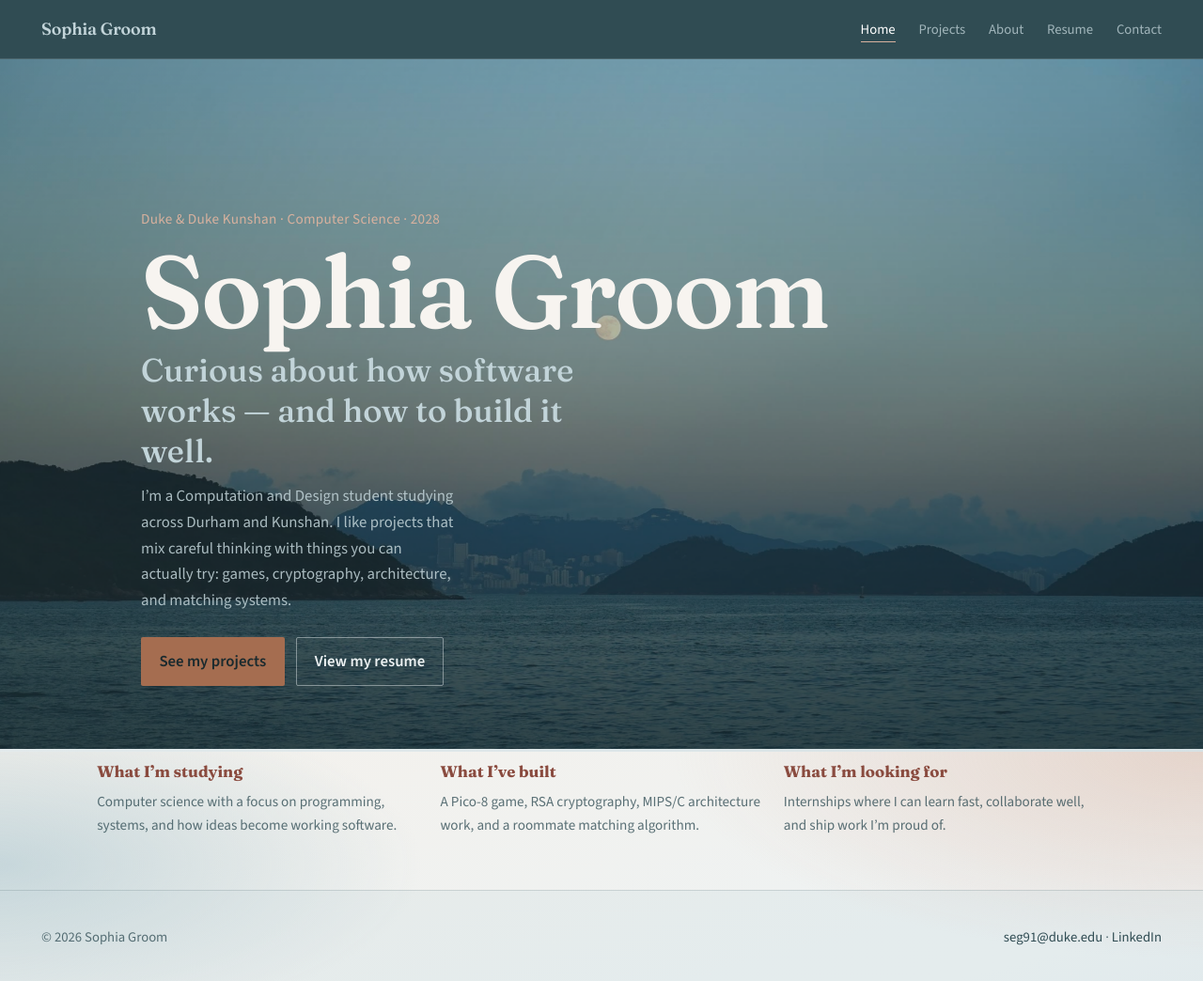
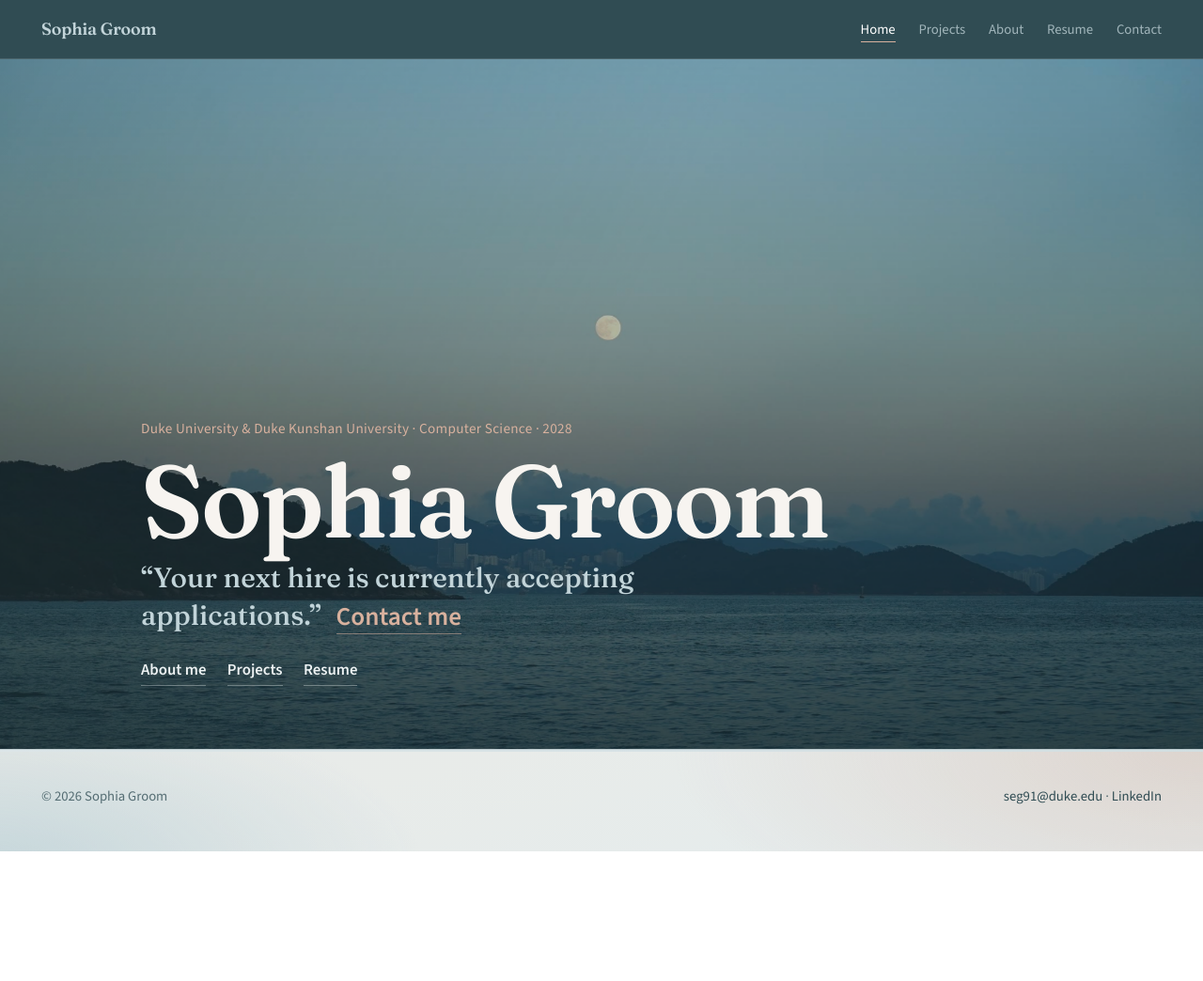
Before and after one commit to SophiaGroom/SophiaGroom.github.io, a plain HTML site: page index.html in a window 1280 px wide. Shown: the whole page at 94% size. After the commit the page ends 906 px from the top, so only its background shows below. Drawn offline with nearby package versions, Linux system fonts and the light colour scheme.

Commit message:
Rework homepage hire line and navigation links
Update the kicker to full university names, replace the bio and CTAs
with the hire quote plus Contact me, add About/Projects/Resume links,
and remove the focus-area strip.

Co-authored-by: SophiaGroom <SophiaGroom@users.noreply.github.com>

```diff
--- a/index.html
+++ b/index.html
@@ -4,11 +4,11 @@
     <meta charset="UTF-8">
     <meta name="viewport" content="width=device-width, initial-scale=1.0">
     <title>Sophia Groom</title>
-    <meta name="description" content="Sophia Groom — Computer Science student at Duke & Duke Kunshan focused on software engineering, systems, and technology-driven problem-solving.">
+    <meta name="description" content="Sophia Groom — Computer Science student at Duke University & Duke Kunshan University, class of 2028.">
     <link rel="preconnect" href="https://fonts.googleapis.com">
     <link rel="preconnect" href="https://fonts.gstatic.com" crossorigin>
     <link href="https://fonts.googleapis.com/css2?family=Fraunces:opsz,wght@9..144,500;9..144,600;9..144,700&family=Source+Sans+3:wght@400;500;600;700&display=swap" rel="stylesheet">
-    <link rel="stylesheet" href="styles.css?v=20261119">
+    <link rel="stylesheet" href="styles.css?v=20261119b">
 </head>
 <body>
     <header class="site-header">
@@ -29,30 +29,18 @@
         <section class="hero" aria-label="Introduction">
             <div class="hero-media" role="img" aria-label="Full moon over a quiet lake with a distant city skyline"></div>
             <div class="hero-content">
-                <p class="hero-kicker">Duke &amp; Duke Kunshan · Computer Science · 2028</p>
+                <p class="hero-kicker">Duke University &amp; Duke Kunshan University · Computer Science · 2028</p>
                 <p class="hero-brand">Sophia Groom</p>
-                <h1 class="hero-line">Curious about how software works — and how to build it well.</h1>
-                <p class="hero-copy">I’m a Computation and Design student studying across Durham and Kunshan. I like projects that mix careful thinking with things you can actually try: games, cryptography, architecture, and matching systems.</p>
-                <div class="cta-row">
-                    <a class="button button-primary" href="projects.html">See my projects</a>
-                    <a class="button button-ghost" href="resume.html">View my resume</a>
-                </div>
+                <p class="hero-hire">
+                    “Your next hire is currently accepting applications.”
+                    <a href="contact.html">Contact me</a>
+                </p>
+                <nav class="hero-links" aria-label="Explore">
+                    <a href="aboutme.html">About me</a>
+                    <a href="projects.html">Projects</a>
+                    <a href="resume.html">Resume</a>
+                </nav>
             </div>
-        </section>
-
-        <section class="home-strip" aria-label="Focus areas">
-            <article class="reveal">
-                <h2>What I’m studying</h2>
-                <p>Computer science with a focus on programming, systems, and how ideas become working software.</p>
-            </article>
-            <article class="reveal">
-                <h2>What I’ve built</h2>
-                <p>A Pico-8 game, RSA cryptography, MIPS/C architecture work, and a roommate matching algorithm.</p>
-            </article>
-            <article class="reveal">
-                <h2>What I’m looking for</h2>
-                <p>Internships where I can learn fast, collaborate well, and ship work I’m proud of.</p>
-            </article>
         </section>
     </main>
 
--- a/styles.css
+++ b/styles.css
@@ -216,36 +216,64 @@ main {
   animation: riseIn 0.9s var(--ease) 0.2s forwards;
 }
 
-.hero-line {
-  margin: 0 0 0.85rem;
-  max-width: 22ch;
+.hero-hire {
+  margin: 0 0 1.5rem;
+  max-width: 38rem;
   font-family: var(--font-display);
-  font-size: clamp(1.4rem, 3.1vw, 2.15rem);
+  font-size: clamp(1.25rem, 2.8vw, 1.85rem);
   font-weight: 500;
   font-optical-sizing: auto;
-  line-height: 1.25;
+  line-height: 1.35;
   color: var(--mist);
   opacity: 0;
   transform: translateY(22px);
   animation: riseIn 0.9s var(--ease) 0.35s forwards;
 }
 
-.hero-copy {
-  margin: 0 0 1.55rem;
-  max-width: 40ch;
-  color: var(--on-dark-muted);
+.hero-hire a {
+  display: inline-block;
+  margin-left: 0.55rem;
+  color: var(--blush);
+  font-family: var(--font-body);
+  font-size: 0.92em;
+  font-weight: 600;
+  text-decoration: none;
+  border-bottom: 1px solid rgba(216, 177, 158, 0.55);
+}
+
+.hero-hire a:hover {
+  color: #f0d7c8;
+  border-bottom-color: #f0d7c8;
+}
+
+.hero-links {
+  display: flex;
+  flex-wrap: wrap;
+  gap: 0.85rem 1.4rem;
   opacity: 0;
   transform: translateY(22px);
   animation: riseIn 0.9s var(--ease) 0.5s forwards;
+}
+
+.hero-links a {
+  color: var(--on-dark);
+  font-family: var(--font-body);
+  font-size: 1.05rem;
+  font-weight: 600;
+  text-decoration: none;
+  border-bottom: 1px solid rgba(237, 242, 243, 0.35);
+  padding-bottom: 0.1rem;
+}
+
+.hero-links a:hover {
+  color: var(--blush);
+  border-bottom-color: var(--blush);
 }
 
 .cta-row {
   display: flex;
   flex-wrap: wrap;
   gap: 0.8rem;
-  opacity: 0;
-  transform: translateY(22px);
-  animation: riseIn 0.9s var(--ease) 0.65s forwards;
 }
 
 .button {
@@ -346,34 +374,6 @@ main {
   margin: 0 0 1rem;
   max-width: 44rem;
   color: var(--text-soft);
-}
-
-.home-strip {
-  width: min(1080px, calc(100% - 2.2rem));
-  margin: -1.5rem auto 3.5rem;
-  display: grid;
-  grid-template-columns: repeat(3, 1fr);
-  gap: 1rem;
-  padding: 1.1rem 0 0;
-  border-top: 1px solid var(--line);
-}
-
-.home-strip article {
-  padding: 1rem 0.2rem 0;
-}
-
-.home-strip h2 {
-  margin: 0 0 0.35rem;
-  font-family: var(--font-display);
-  font-size: 1.05rem;
-  font-weight: 700;
-  color: var(--brick);
-}
-
-.home-strip p {
-  margin: 0;
-  color: var(--text-muted);
-  font-size: 0.95rem;
 }
 
 .about-placeholder {
@@ -673,7 +673,6 @@ main {
 }
 
 @media (max-width: 860px) {
-  .home-strip,
   .contact-layout,
   .project {
     grid-template-columns: 1fr;
@@ -735,9 +734,8 @@ main {
 
   .hero-kicker,
   .hero-brand,
-  .hero-line,
-  .hero-copy,
-  .cta-row,
+  .hero-hire,
+  .hero-links,
   .reveal {
     opacity: 1;
     transform: none;
```
